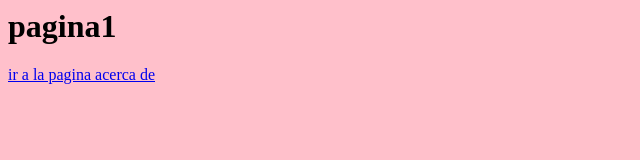
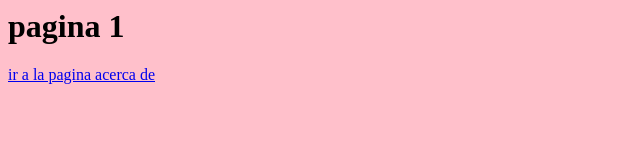
Before and after one commit to alyymn0012/github.io, a plain HTML site: page index.html in a window 1280 px wide. Shown: the full height of the page, 0-640 px from the left. Drawn offline with Linux system fonts and the light colour scheme.

Commit message:
Update index.html

```diff
--- a/index.html
+++ b/index.html
@@ -1,10 +1,10 @@
 <html>
   <head>
     <link rel="stylesheet" type="text/css" href="css/estilos.css">
-    <title>pagina1</title>
+    <title>nomdre de mi pagina</title>
   </head>
   <body>
-    <h1>pagina1</h1>
+    <h1>pagina 1</h1>
       <a href="paginas/acerca_de.html">ir a la pagina acerca de </a>
 
   </body>
```
